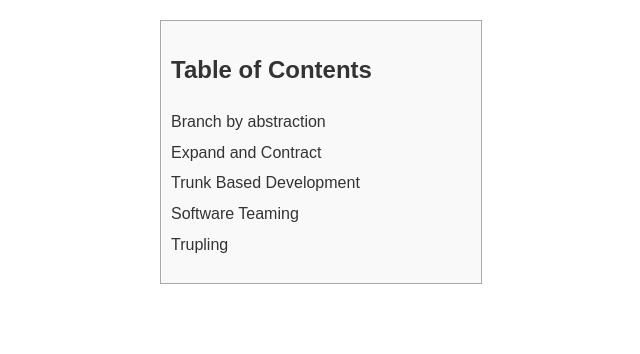
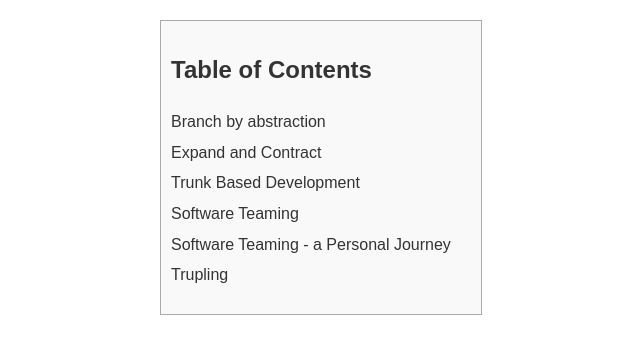
Before and after one commit to coughlac/corina.usher.github.io, a plain HTML site: page index.html in a window 1280 px wide. Shown: the whole page, without its empty margins (80-720 px from the left). Drawn offline with Linux system fonts and the light colour scheme.

Commit message:
update with software teaming a journey

```diff
--- a/index.html
+++ b/index.html
@@ -57,6 +57,9 @@
             <a href="softwareTeaming.html">Software Teaming</a>
         </li>
         <li>
+            <a href="softwareTeamingSoFar.html">Software Teaming - a Personal Journey</a>
+        </li>
+        <li>
             <a href="trupling.html">Trupling</a>
         </li>
     </ul>
```
Also changed, not shown: 1 other file.
